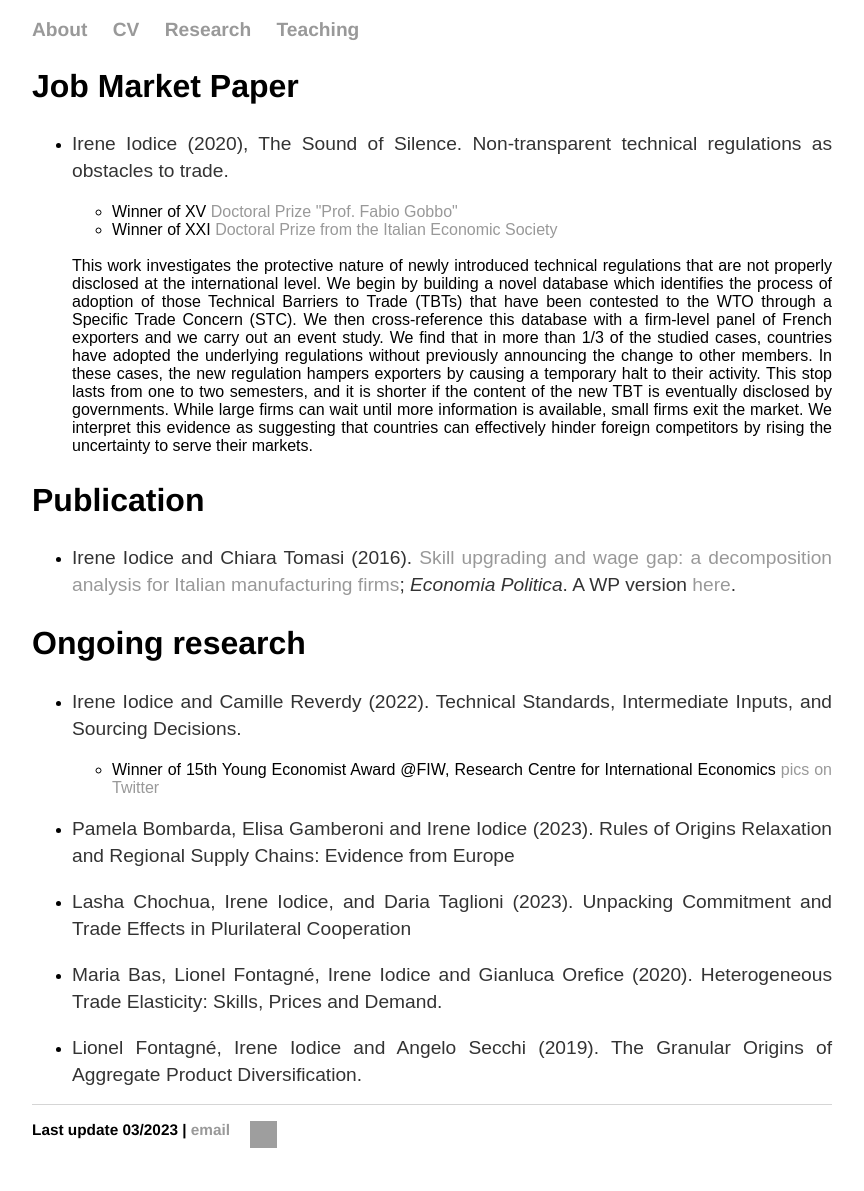
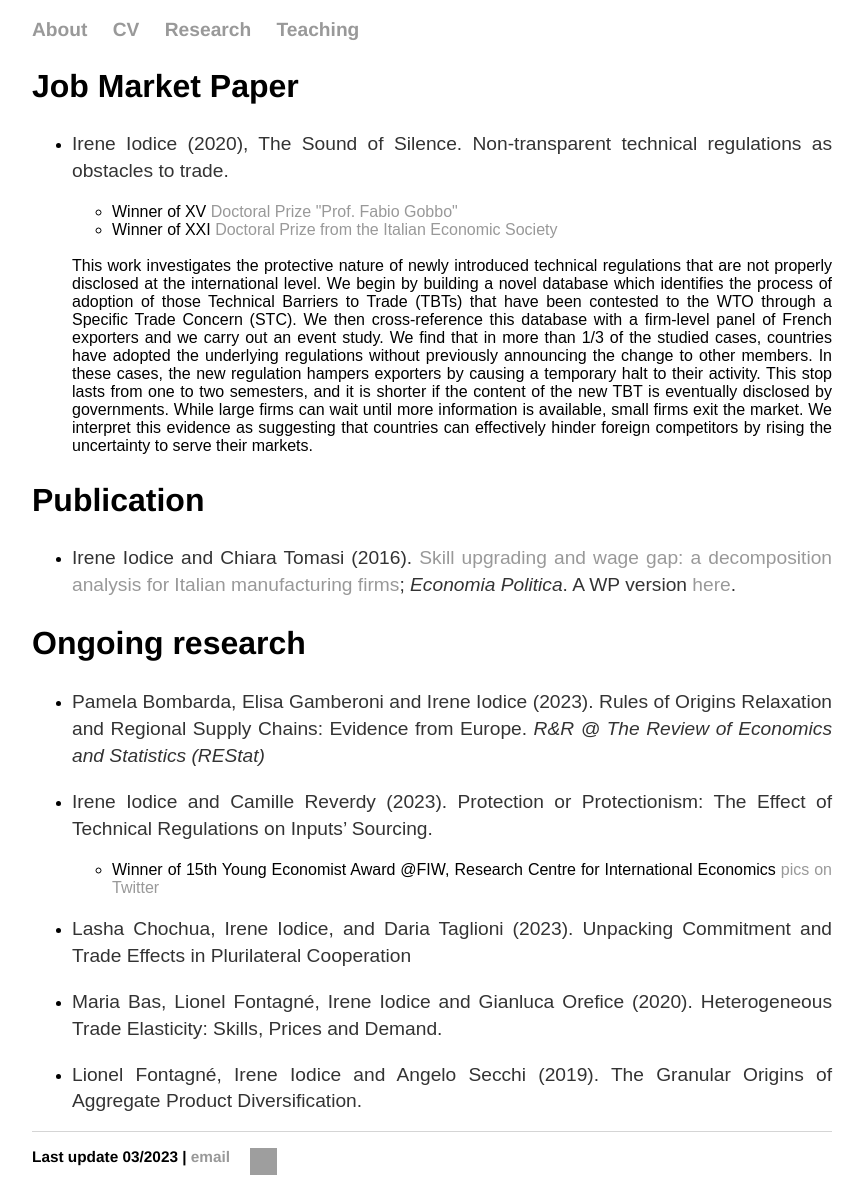
Before and after one commit to ioire/ioire.github.io, a Jekyll site: the page built from research/index.html, in a window 1280 px wide. Shown: the whole page, without its empty margins (208-1072 px from the left). Built offline with Jekyll 4.4.1, drawn with Linux system fonts in a browser that asks for light colours; before the commit the page ends 1164 px from its top, so only the background shows below that; grey boxes are pictures that could not be loaded.

Commit message:
update research

```diff
--- a/research/index.html
+++ b/research/index.html
@@ -24,12 +24,13 @@ title: Irene Iodice
      <li> <p> Irene Iodice and Chiara Tomasi (2016). <a href="https://link.springer.com/article/10.1007%2Fs40888-016-0031-5">Skill upgrading and wage gap: a decomposition analysis for Italian manufacturing firms</a>; <em> Economia Politica</em>. A WP version <a href="https://ideas.repec.org/p/ssa/lemwps/2015-06.html">here</a>. </p> </li>
   </ul>
  <h2>Ongoing research</h2>
-	<ul>
-	  	<li> <p> Irene Iodice and Camille Reverdy (2022). Technical Standards, Intermediate Inputs, and Sourcing Decisions. </p> </li>
+ <ul>
+    <li> <p> Pamela Bombarda, Elisa Gamberoni and Irene Iodice (2023). Rules of Origins Relaxation and Regional Supply Chains: Evidence from Europe.  <em> R&R @ The Review of Economics and Statistics (REStat) </em>  </p> </li>
+	  	<li> <p> Irene Iodice and Camille Reverdy (2023). Protection or Protectionism: The Effect of Technical Regulations on Inputs’ Sourcing. </p> </li>
 	<ul> <br>
  <li> Winner of 15th Young Economist Award @FIW, Research Centre for International Economics <a href="https://twitter.com/CentreFiw/status/1630106818688045058" target="_blank"> pics on Twitter </a> </li>
 </ul>
-			 <li> <p> Pamela Bombarda, Elisa Gamberoni and Irene Iodice (2023). Rules of Origins Relaxation and Regional Supply Chains: Evidence from Europe  </p> </li>
+
 				<li> <p> Lasha Chochua, Irene Iodice, and Daria Taglioni (2023). Unpacking Commitment and Trade Effects in
 Plurilateral Cooperation </p> </li>
 	<li> <p> Maria Bas, Lionel Fontagné, Irene Iodice and Gianluca Orefice (2020). Heterogeneous Trade Elasticity: Skills, Prices and Demand. </p> </li>
```
